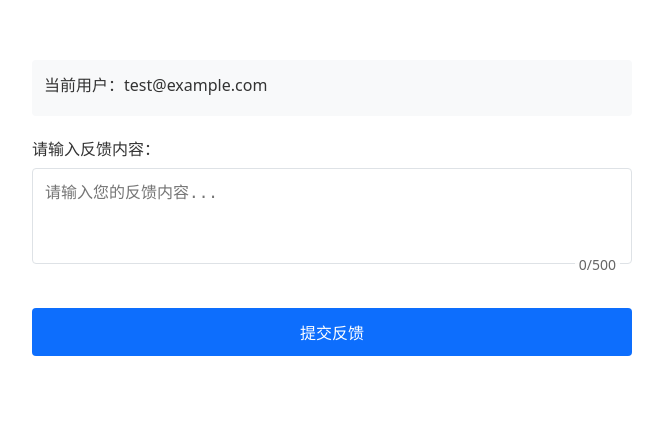
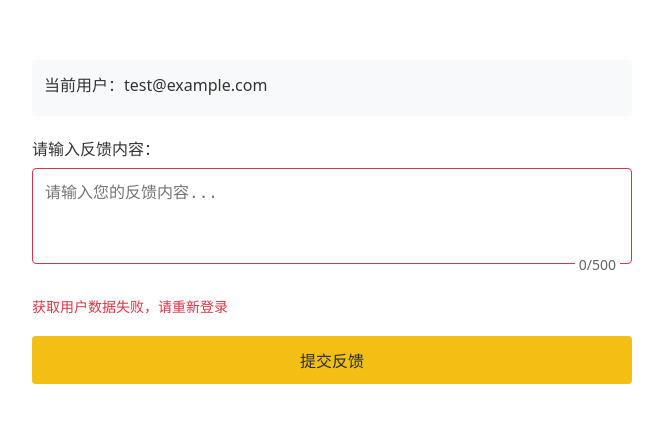
Before and after one commit to FlameChart/py-feedbackReceiver, a Flask app: page / in a window 1280 px wide. Shown: the top 423 px of the page, without its empty margins (308-971 px from the left). Run offline with Flask 3, Linux system fonts and the light colour scheme.

Commit message:
feat: 实现原有的前端逻辑

```diff
--- a/templates/index.html
+++ b/templates/index.html
@@ -87,25 +87,25 @@
             position: absolute;
             right: 12px;
             bottom: 12px;
-            background: rgba(255, 255, 255, 0.9);
+            background: rgb(255, 255, 255);
             padding: 2px 4px;
             border-radius: 2px;
         }
 
         .submit-btn {
-            background-color: #0d6efd;
-            color: white;
+            width: 100%;
+            padding: 12px;
+            background-color: #f3bf14;
+            color: #282c35;
             border: none;
-            padding: 12px 24px;
             border-radius: 4px;
+            font-size: 16px;
             cursor: pointer;
-            font-size: 16px;
             transition: all 0.2s;
-            width: 100%;
         }
 
         .submit-btn:hover {
-            background-color: #0b5ed7;
+            background-color: #e5b413;
         }
 
         .submit-btn:disabled {
@@ -165,6 +165,40 @@
         const charCount = document.getElementById('charCount');
         const submitBtn = document.getElementById('submitBtn');
         const successMessage = document.getElementById('successMessage');
+        const userEmailElement = document.getElementById('userEmail');
+
+        // 添加用户数据对象
+        const userData = {
+            userId: '',
+            userName: '',
+            email: ''
+        };
+
+        // 添加 URL 参数解析函数
+        function getQueryParam(name) {
+            const urlParams = new URLSearchParams(window.location.search);
+            return urlParams.get(name) ? decodeURIComponent(urlParams.get(name)) : "";
+        }
+
+        // 初始化用户信息
+        function initUserInfo() {
+            try {
+                const userId = getQueryParam("userId");
+                const username = getQueryParam("username");
+                const email = getQueryParam("email");
+
+                if (userId || username || email) {
+                    userData.userId = userId;
+                    userData.userName = username;
+                    userData.email = email;
+                    userEmailElement.textContent = email;
+                } else {
+                    showError("获取用户数据失败，请重新登录");
+                }
+            } catch (err) {
+                showError("获取用户数据失败，请重新登录");
+            }
+        }
 
         textarea.addEventListener('input', function() {
             const length = this.value.length;
@@ -204,32 +238,52 @@
             }
         }
 
+        // 修改提交函数为异步函数
         async function handleSubmit() {
             const content = textarea.value.trim();
 
             if (!content) {
-                showError('请输入反馈内容');
+                showError('反馈内容不能为空！');
                 return;
             }
 
             setLoading(true);
 
-            // 模拟API调用
-            await new Promise(resolve => setTimeout(resolve, 1000));
+            try {
+                const response = await fetch('/feedback', {
+                    method: 'POST',
+                    headers: {
+                        'Content-Type': 'application/json'
+                    },
+                    body: JSON.stringify({
+                        userId: userData.userId,
+                        username: userData.userName,
+                        content: content
+                    }),
+                    timeout: 1500 // 1.5s 超时
+                });
 
-            setLoading(false);
-            textarea.value = '';
-            charCount.textContent = '0/500';
-            successMessage.style.display = 'block';
+                const result = await response.json();
 
-            // 3秒后隐藏成功消息
-            setTimeout(() => {
-                successMessage.style.display = 'none';
-            }, 3000);
+                if (result.code === 200) {
+                    textarea.value = '';
+                    charCount.textContent = '0/500';
+                    successMessage.style.display = 'block';
+                    setTimeout(() => {
+                        successMessage.style.display = 'none';
+                    }, 3000);
+                } else {
+                    showError('提交失败，请稍后再试');
+                }
+            } catch (error) {
+                showError('提交失败，请稍后再试');
+            } finally {
+                setLoading(false);
+            }
         }
 
-        // 初始化显示测试用户邮箱
-        document.getElementById('userEmail').textContent = 'test@example.com';
+        // 页面加载时初始化用户信息
+        document.addEventListener('DOMContentLoaded', initUserInfo);
     </script>
 </body>
 </html>
```
